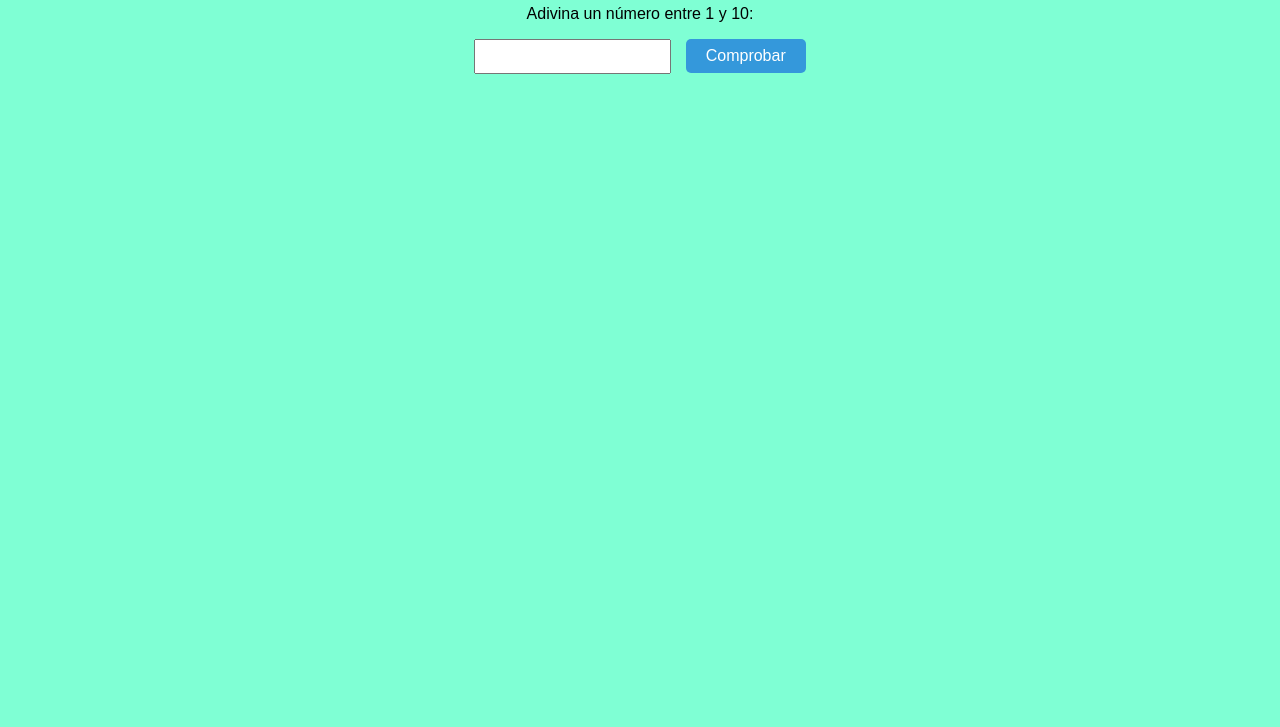
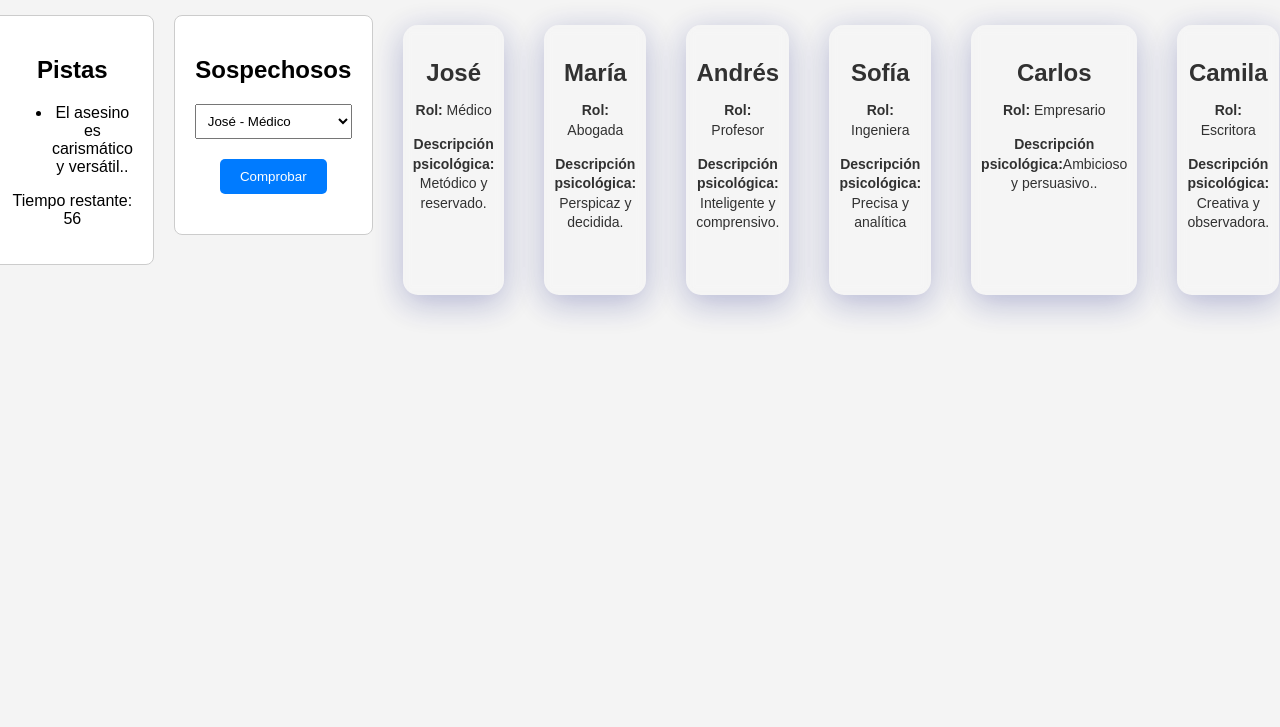
Before and after one commit to edmundopiel/1_js, a plain HTML site: page index.html in a window 1280 px wide. Shown: the part 73-800 px from the top of the page. Drawn offline with Linux system fonts and the light colour scheme.

Commit message:
segunda entrega

```diff
--- a/css/styles.css
+++ b/css/styles.css
@@ -1,35 +1,107 @@
 body {
   font-family: Arial, sans-serif;
   text-align: center;
+  background-color: #f4f4f4;
   margin: 0;
   padding: 0;
-    background-color: aquamarine;
 }
 
 h1 {
-    margin-top: 20px;
+  color: #333;
+  margin-bottom: 20px;
 }
-  A
+
 .container {
+  display: flex;
+  justify-content: center;
+  align-items: flex-start;
+  gap: 20px;
   margin-top: 30px;
 }
 
-  input[type="number"] {
-    padding: 8px;
-    margin-right: 10px;
+.clues,
+.suspects {
+  border: 1px solid #ccc;
+  padding: 20px;
+  border-radius: 8px;
+  background-color: #fff;
 }
 
-  #check-btn {
-    padding: 8px 20px;
-    font-size: 16px;
-    cursor: pointer;
+select {
+  padding: 8px;
+  margin-bottom: 10px;
+}
+
+button {
+  padding: 10px 20px;
+  margin-top: 10px;
+  background-color: #007bff;
+  color: white;
   border: none;
   border-radius: 5px;
-    background-color: #3498db;
-    color: white;
-    transition: background-color 0.3s ease;
+  cursor: pointer;
 }
 
-  #check-btn:hover {
-    background-color: #2980b9;
+button:disabled {
+  background-color: #ccc;
+  cursor: not-allowed;
 }
+
+#result {
+  margin-top: 20px;
+  font-weight: bold;
+}
+
+
+/* Estilos para el efecto glassmorphism en las tarjetas */
+.suspects-list {
+  display: flex;
+  justify-content: center;
+  align-items: center;
+  flex-wrap: wrap;
+}
+
+.suspect-card {
+  width: 200px;
+  height: 250px;
+  margin: 10px;
+  padding: 10px;
+  border-radius: 15px;
+  background: rgba(255, 255, 255, 0.15);
+  backdrop-filter: blur(10px);
+  box-shadow: 0 8px 32px 0 rgba(31, 38, 135, 0.37);
+  backdrop-filter: blur(4px);
+  -webkit-backdrop-filter: blur(4px);
+  border-radius: 15px;
+  transition: transform 0.3s ease-in-out;
+}
+
+.suspect-card:hover {
+  transform: scale(1.05);
+}
+
+.suspect-card h3 {
+  margin-bottom: 5px;
+  font-size: 24px;
+}
+
+.suspect-card p {
+  font-size: 14px;
+  line-height: 1.4;
+}
+
+
+.suspect-card {
+  /* ...otros estilos... */
+  opacity: 0.8; /* Opacidad inicial cuando no está en hover */
+  transition: transform 0.3s ease-in-out, opacity 0.3s ease-in-out;
+}
+
+.suspect-card:hover {
+  transform: scale(1.05);
+  opacity: 1; /* Opacidad al hacer hover */
+}
+
+.suspect-card:not(:hover) {
+  opacity: 0.8; /* Opacidad cuando no está en hover */
+}
--- a/index.html
+++ b/index.html
@@ -1,24 +1,59 @@
 <!DOCTYPE html>
-<html lang="en">
+<html lang="es">
 <head>
-    <meta charset="UTF-8">
-    <meta name="viewport" content="width=device-width, initial-scale=1.0">
-    <title>Rulets</title>
-    <link rel="stylesheet" href="./css/styles.css">
+  <meta charset="UTF-8">
+  <title>¿Quién mató a alguien?</title>
+  <link rel="stylesheet" href="./css/styles.css">
 </head>
 <body>
+  <h1>¿Quién mató a alguien?</h1>
+  <div class="container">
+    <div class="clues">
+      <h2>Pistas</h2>
+      <ul id="clue-list"></ul>
+      <p id="timer">Tiempo restante: <span id="countdown"></span></p>
+    </div>
+    <div class="suspects">
+      <h2>Sospechosos</h2>
+      <select id="suspects" class="suspects-list">
 
-  <h1>Adivina el número</h1>
+      </select>
 
-  <div class="container">
-    <p>Adivina un número entre 1 y 10:</p>
-    <input type="number" id="guess-input">
     <button id="check-btn">Comprobar</button>
-    <p id="message"></p>
+    <p id="result"></p>
+    <p id="error-percentage"></p>
   </div>
-
-
-
-    <script src="./js/main.js"></script>
+  <div class="suspect-card">
+    <h3>José</h3>
+    <p><strong>Rol:</strong> Médico</p>
+    <p><strong>Descripción psicológica:</strong> Metódico y reservado.</p>
+  </div>
+  <div class="suspect-card">
+    <h3>María</h3>
+    <p><strong>Rol:</strong> Abogada</p>
+    <p><strong>Descripción psicológica:</strong> Perspicaz y decidida.</p>
+  </div>
+  <div class="suspect-card">
+    <h3>Andrés</h3>
+    <p><strong>Rol:</strong> Profesor</p>
+    <p><strong>Descripción psicológica:</strong> Inteligente y comprensivo.</p>
+  </div>
+  <div class="suspect-card">
+    <h3>Sofía</h3>
+    <p><strong>Rol:</strong> Ingeniera</p>
+    <p><strong>Descripción psicológica:</strong> Precisa y analítica</p>
+  </div>
+  <div class="suspect-card">
+    <h3>Carlos</h3>
+    <p><strong>Rol:</strong> Empresario</p>
+    <p><strong>Descripción psicológica:</strong>Ambicioso y persuasivo..</p>
+  </div>
+  <div class="suspect-card">
+    <h3>Camila</h3>
+    <p><strong>Rol:</strong> Escritora</p>
+    <p><strong>Descripción psicológica:</strong> Creativa y observadora.</p>
+  </div>
+</div>
+  <script src="./js/main.js"></script>
 </body>
 </html>
--- a/js/main.js
+++ b/js/main.js
@@ -1,71 +1,85 @@
 document.addEventListener('DOMContentLoaded', function() {
-  // Obtener referencias a elementos HTML
+  // Elementos del juego obtenidos del HTML
+  const suspectsSelect = document.getElementById('suspects');
   const checkButton = document.getElementById('check-btn');
-  const guessInput = document.getElementById('guess-input');
-  const message = document.getElementById('message');
-  const errorPercentageDisplay = document.getElementById('error-percentage');
+  const resultMessage = document.getElementById('result');
+  const clueList = document.getElementById('clue-list');
+  const countdownDisplay = document.getElementById('countdown');
 
-  // Definir límites para el número aleatorio
-  const minNumber = 1;
-  const maxNumber = 10;
+  let countdown = 60; // 60 segundos
 
-  // Generar un número aleatorio entre minNumber y maxNumber
-  let secretNumber = Math.floor(Math.random() * (maxNumber - minNumber + 1)) + minNumber;
+  // Información de los sospechosos
+  const suspects = [
+    { name: 'José', role: 'Médico', description: 'Metódico y reservado.' },
+    { name: 'María', role: 'Abogada', description: 'Perspicaz y decidida.' },
+    { name: 'Andrés', role: 'Profesor', description: 'Inteligente y comprensivo.' },
+    { name: 'Sofía', role: 'Ingeniera', description: 'Precisa y analítica.' },
+    { name: 'Carlos', role: 'Empresario', description: 'Ambicioso y persuasivo.' },
+    { name: 'Camila', role: 'Escritora', description: 'Creativa y observadora.' },
+    { name: 'Luis', role: 'Actor', description: 'Carismático y versátil.' }
+  ];
 
-  // Variables de seguimiento de intentos
-  let attemptsLeft = 3;
-  let incorrectAttempts = 0;
-  let userAttempts = [];
+  // Índice del asesino seleccionado aleatoriamente
+  const killerIndex = Math.floor(Math.random() * suspects.length);
+  const killer = suspects[killerIndex];
 
-  // Acción al hacer clic en el botón
-  checkButton.addEventListener('click', function() {
-    const userGuess = parseInt(guessInput.value);
+  // Pistas sobre el asesino
+  const clues = [
+    `El asesino es ${killer.description.toLowerCase()}.`,
+    // ...más pistas
+  ];
 
-    if (!isNaN(userGuess)) {
-      // Verificar si el número adivinado es correcto
-      if (userGuess === secretNumber) {
-        // Mostrar mensaje de acierto si el número es correcto
-        message.textContent = '¡Adivinaste el número! Felicidades.';
-        message.style.color = 'green';
-        guessInput.disabled = true;
-        checkButton.disabled = true;
-      } else {
-        // Si el número es incorrecto, mostrar pista y actualizar intentos
-        attemptsLeft--;
-        incorrectAttempts++;
-        let hint = userGuess < secretNumber ? 'El número es mayor.' : 'El número es menor.';
-        message.textContent = `Incorrecto. Tienes ${attemptsLeft} intentos. Pista: ${hint}`;
-        message.style.color = 'red';
+  // Mostrar las pistas en la lista
+  clues.forEach(clue => {
+    const li = document.createElement('li');
+    li.textContent = clue;
+    clueList.appendChild(li);
+  });
 
-        // Si se agotan los intentos, mostrar el número secreto y deshabilitar la entrada
-        if (attemptsLeft === 0) {
-          message.textContent = `Se agotaron los intentos. El número era ${secretNumber}.`;
-          message.style.color = 'red';
-          guessInput.disabled = true;
+  // Función para actualizar el contador de tiempo
+  function updateCountdown() {
+    countdownDisplay.textContent = countdown;
+    countdown--;
+
+    if (countdown < 0) {
+      clearInterval(timer);
+      resultMessage.textContent = 'Se acabó el tiempo. ¡Intenta de nuevo!';
+      resultMessage.style.color = 'red';
       checkButton.disabled = true;
     }
   }
 
-      // Registrar intento y calcular porcentaje de error
-      userAttempts.push({ number: userGuess, correct: userGuess === secretNumber });
-      const errorPercentage = (incorrectAttempts / userAttempts.length) * 100;
-      errorPercentageDisplay.textContent = `Porcentaje de error: ${errorPercentage.toFixed(2)}%`;
-    } else {
-      // Mensaje para entrada de número inválida
-      message.textContent = 'Por favor, ingresa un número válido.';
-      message.style.color = 'black';
-    }
+  // Iniciar el contador de tiempo
+  const timer = setInterval(updateCountdown, 1000);
 
-    guessInput.value = ''; // Limpiar entrada después de cada intento
+  // Variables para rastrear intentos y errores
+  let incorrectAttempts = 0;
+  let totalAttempts = 0;
+
+  // Llenar el menú de opciones con los sospechosos
+  suspects.forEach((suspect, index) => {
+    const option = document.createElement('option');
+    option.value = index;
+    option.textContent = `${suspect.name} - ${suspect.role}`;
+    suspectsSelect.appendChild(option);
   });
 
-  // Función para encontrar un intento específico por número
-  function findAttemptByNumber(number) {
-    return userAttempts.find(attempt => attempt.number === number);
+  // Acción al hacer clic en el botón de comprobación
+  checkButton.addEventListener('click', function() {
+    const selectedSuspect = parseInt(suspectsSelect.value);
+    if (!isNaN(selectedSuspect)) {
+      totalAttempts++;
+      if (selectedSuspect === killerIndex) {
+        resultMessage.textContent = `¡Felicidades! Has atrapado al asesino. Porcentaje de errores: ${(incorrectAttempts / totalAttempts * 100).toFixed(2)}%`;
+        resultMessage.style.color = 'green';
+      } else {
+        resultMessage.textContent = `Lo siento, seleccionaste a la persona equivocada. Porcentaje de errores: ${(incorrectAttempts / totalAttempts * 100).toFixed(2)}%`;
+        resultMessage.style.color = 'red';
+        incorrectAttempts++;
       }
-
-  // Función para filtrar intentos correctos
-  function filterCorrectAttempts() {
-    return userAttempts.filter(attempt => attempt.correct);
+    } else {
+      resultMessage.textContent = 'Por favor, selecciona a alguien.';
+      resultMessage.style.color = 'black';
     }
   });
+});
```
Lines whose indentation alone changed are shown as unchanged.
